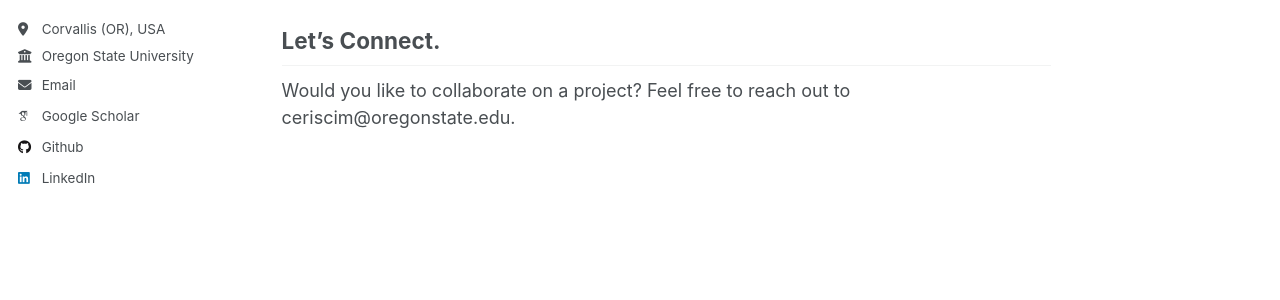
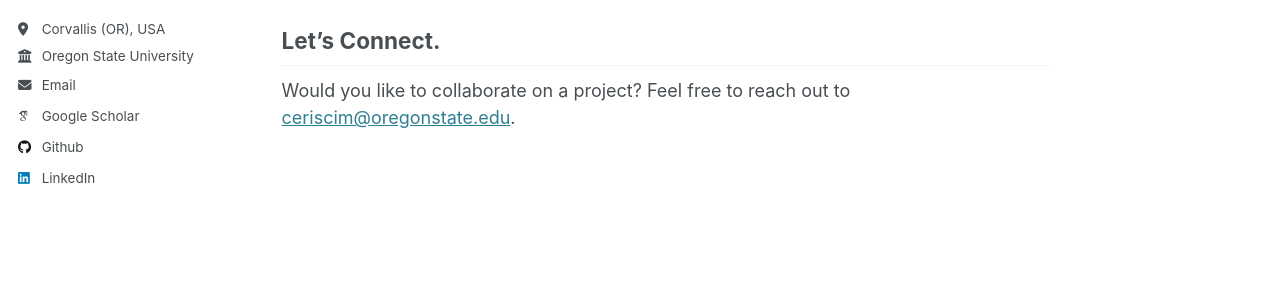
Before and after one commit to matteoceriscioli/matteoceriscioli.github.io, a Jekyll site: the page built from _pages/about.md, in a window 1280 px wide and 900 px high, scrolled down 1577 px. Shown: the part 364-664 px from the top of the window. Built offline with Jekyll 4.4.1, drawn with Linux system fonts in a browser that asks for light colours; some web fonts are replaced; part of the change alters nothing that is shown.

```diff
--- a/_pages/about.md
+++ b/_pages/about.md
@@ -56,4 +56,4 @@ World Models Even Under Mediation](https://neurips.cc/virtual/2025/poster/118687
 
 
 ## Let's Connect.
-Would you like to collaborate on a project? Feel free to reach out to ceriscim@oregonstate.edu.
+Would you like to collaborate on a project? Feel free to reach out to [ceriscim@oregonstate.edu](mailto:ceriscim@oregonstate.edu).
```
